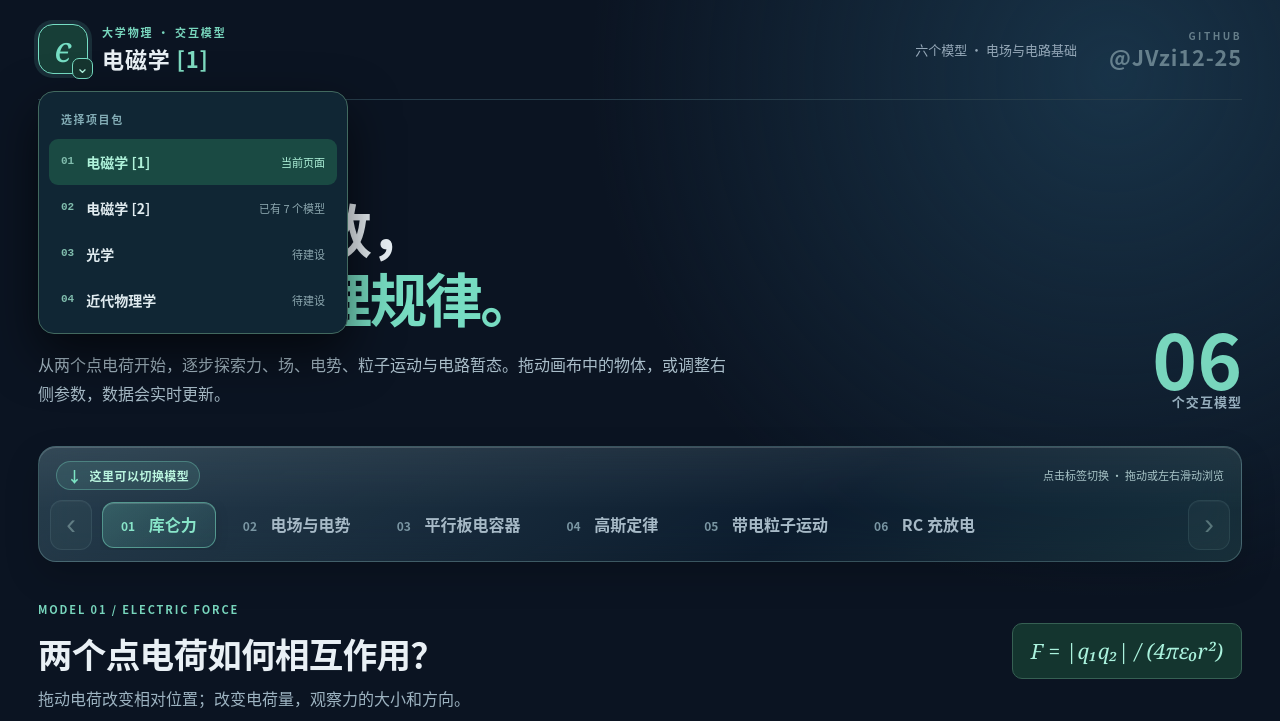
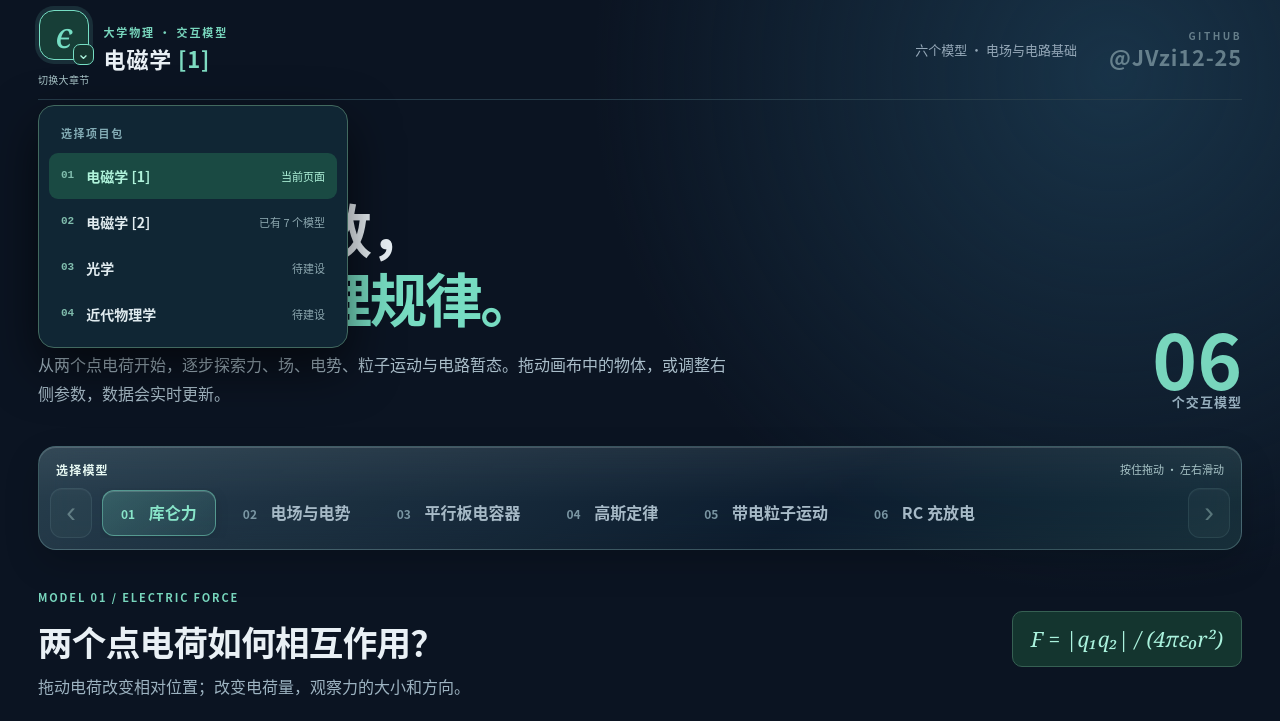
Before and after one commit to JVzi12-25/College-Physics-Digital-Models, a website with bundled scripts: page 电磁学[1]/index.html in a window 1280 px wide. Both pictures are taken after a click on the heading "切换大章节". Shown: the top 721 px of the page. Built offline with nearby package versions, Linux system fonts and the light colour scheme.

Commit message:
Move chapter hint below project switcher

```diff
--- a/site.css
+++ b/site.css
@@ -20,13 +20,14 @@ body { margin: 0; background: radial-gradient(circle at 87% 5%, #183348 0, trans
 .github-watermark-name { font-size: clamp(15px, 1.7vw, 23px); font-weight: 800; letter-spacing: .04em; line-height: 1.3; }
 .site-footer { display: flex; justify-content: space-between; padding: 23px 0 35px; border-top: 1px solid #263c4a; color: #708c9b; font-size: 11px; letter-spacing: .08em; }
 
-.project-switcher { position: relative; flex: 0 0 auto; }
+.project-switcher { position: relative; display: flex; flex: 0 0 auto; flex-direction: column; align-items: center; gap: 4px; }
 .project-switcher > summary { list-style: none; }
 .project-switcher > summary::-webkit-details-marker { display: none; }
 .project-switcher .brand-mark { position: relative; display: grid; place-items: center; width: 50px; height: 50px; border: 1px solid #76dec4; border-radius: 15px; color: #76dec4; font: italic 35px Georgia, serif; box-shadow: inset 0 0 22px #76dec421; cursor: pointer; transition: background .18s, box-shadow .18s, transform .18s; }
 .project-switcher .brand-mark::after { content: "⌄"; position: absolute; right: -6px; bottom: -6px; display: grid; place-items: center; width: 19px; height: 19px; border: 1px solid #76dec4; border-radius: 7px; background: #16352f; color: #b0f4df; font: 700 16px/1 sans-serif; }
 .project-switcher .brand-mark:hover, .project-switcher[open] .brand-mark { background: #173e37; box-shadow: 0 0 0 4px #76dec421; transform: translateY(-1px); }
 .project-switcher .brand-mark:focus-visible, .project-menu a:focus-visible { outline: 2px solid #f5ce74; outline-offset: 3px; }
+.chapter-switcher-hint { color: #a9c5c8; font-size: 10px; line-height: 1.2; letter-spacing: .03em; white-space: nowrap; }
 .project-menu { position: absolute; top: calc(100% + 16px); left: 0; width: 310px; max-width: calc(100vw - 32px); padding: 10px; border: 1px solid #42695f; border-radius: 16px; background: #102634; box-shadow: 0 20px 50px #0009; }
 .project-menu-heading { display: block; padding: 9px 12px 12px; color: #83acb5; font-size: 11px; font-weight: 800; letter-spacing: .14em; }
 .project-menu a { display: flex; align-items: center; gap: 12px; min-height: 46px; padding: 8px 12px; border-radius: 9px; color: #e0ebef; text-decoration: none; font-size: 14px; font-weight: 700; }
@@ -57,8 +58,7 @@ body { margin: 0; background: radial-gradient(circle at 87% 5%, #183348 0, trans
   background: linear-gradient(to bottom, rgba(255, 255, 255, .055), transparent);
 }
 .model-nav-meta { position: relative; display: flex; align-items: center; justify-content: space-between; gap: 12px; padding: 3px 6px 10px; }
-.model-nav-meta strong { display: inline-flex; align-items: center; gap: 7px; padding: 5px 10px; border: 1px solid rgba(125, 231, 202, .32); border-radius: 999px; background: rgba(125, 231, 202, .10); color: #baf5df; font-size: 12px; letter-spacing: .04em; }
-.model-nav-meta strong::before { content: "↓"; color: #7ce4c4; font-size: 15px; line-height: 1; }
+.model-nav-meta strong { color: #e7f8f2; font-size: 12px; letter-spacing: .1em; }
 .model-nav-meta span { color: #a9c5c8; font-size: 11px; }
 .model-nav-row { position: relative; display: grid; grid-template-columns: 42px minmax(0, 1fr) 42px; align-items: stretch; gap: 8px; min-width: 0; }
 .model-nav-shell .model-nav { min-width: 0; width: 100%; margin: 0; padding: 2px; border: 0; user-select: none; }
--- a/电磁学[1]/index.html
+++ b/电磁学[1]/index.html
@@ -14,7 +14,8 @@
   <div class="app-shell">
     <header class="site-header">
       <details class="project-switcher">
-        <summary class="brand-mark" aria-label="切换项目页面" title="切换项目页面">ϵ</summary>
+        <summary class="brand-mark" aria-label="切换大章节" title="切换大章节">ϵ</summary>
+        <span class="chapter-switcher-hint" aria-hidden="true">切换大章节</span>
         <nav class="project-menu" aria-label="项目页面">
           <span class="project-menu-heading">选择项目包</span>
           <a href="../电磁学[1]/index.html" aria-label="电磁学 [1]，当前页面" aria-current="page"><span>01</span> 电磁学 [1]<small>当前页面</small></a>
@@ -42,7 +43,7 @@
       </div>
 
       <div class="model-nav-shell">
-        <div class="model-nav-meta"><strong>这里可以切换模型</strong><span>点击标签切换 · 拖动或左右滑动浏览</span></div>
+        <div class="model-nav-meta"><strong>选择模型</strong><span>按住拖动 · 左右滑动</span></div>
         <div class="model-nav-row">
           <button class="model-nav-arrow" type="button" data-nav-step="-1" aria-label="向左浏览模型" aria-controls="model-nav">‹</button>
           <nav class="model-nav" id="model-nav" aria-label="选择模型，可左右拖动浏览">
```
Also changed, not shown: 电磁学[2]/index.html (+3 -2 lines).
